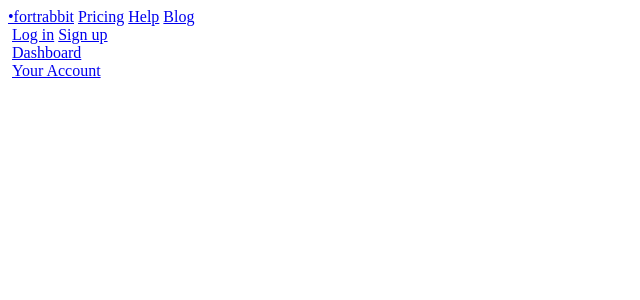
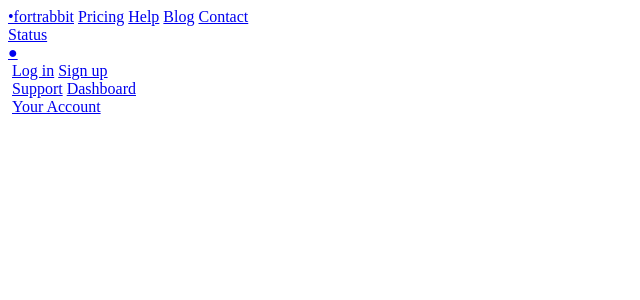
Before and after one commit to fortrabbit/legal, a PHP site: template propertiesnav.twig in a window 1280 px wide. Shown: the top 300 px of the page, without its empty margins (0-640 px from the left). Run offline with PHP 8.4, Linux system fonts and the light colour scheme; the template is opened without the code that fills it: most values are stand-ins (such as "Sample title", 1, 10 or a date in 2020); some libraries are stand-ins or nearby versions.

Commit message:
Squashed 'templates/snippets/shared-snippets/' changes from f2d6594..2108467
2108467 asdasd
2aa62e1 nav_account for actuveClass
6310b81 Merge commit 'dbcb822a82ea4ebe47ee1c60e912727515bef062' into style-update-x
1fd1d70 yep, quotes as son and other stuff.

git-subtree-dir: templates/snippets/shared-snippets
git-subtree-split: 2108467ccf1a5239c06688855874eb84a7985fbf

```diff
--- a/footer.twig
+++ b/footer.twig
@@ -1,6 +1,6 @@
 <footer class="spacertop">
 
-	<a href="{{ dashboard_url }}/signup?{{ campaign }}" class="action fwdcta phuge" id="{{ identifier|default('cta_lastaction_get_started_for_free') }}" data-user="unknown">
+	<a href="{{ dashboard_url }}/signup?{{ campaign }}" class="action fwdcta phuge spacertophuge" id="{{ identifier|default('cta_lastaction_get_started_for_free') }}" data-user="unknown">
 	    <div class="boldfont largetype">{{ button_wording_1|default('Test it for free') }}</div>
 	    <div>{{ button_wording_2|default('join more than  15k PHP developers') }}</div>
 	</a>
--- a/propertiesnav.twig
+++ b/propertiesnav.twig
@@ -4,7 +4,13 @@
         <a class="box" id="nav_pricing" href="{{ www_url }}/pricing">Pricing</a>
         <a class="box" id="nav_help" href="{{ help_url }}">Help</a>
         <a class="box" id="nav_blog" href="{{ blog_url }}">Blog</a>
-        {#<a class="box" id="nav_contact" href="{{ www_url }}/contact">Contact</a>#}
+        {# show contact for outsiders #}
+        <a class="box" id="nav_contact" href="{{ www_url }}/contact" data-user="unknown">Contact</a>
+        {# show status for insiders #}
+        <a class="box row" href="http://status.fortrabbit.com" id="status" data-user="known">
+            <div>Status</div>
+            <div class="auto flexright status none spacerleft">●</div>
+        </a>
     </div>
 
     <div class="flexright auto" style="padding-left:4px">
@@ -14,19 +20,18 @@
         </div>
 
         <div class="row gutter auto wrap" data-user="known">
+            <a id="nav_support" class="box" href="{{ dashboard_url }}/support">Support</a>
             <a id="nav_dashboard" class="box" href="{{ dashboard_url }}">Dashboard</a>
-            <a id="nav_dashboard" class="box row keep" href="{{ dashboard_url }}/account">
+            <a id="nav_account" class="box row keep" href="{{ dashboard_url }}/account">
                 <div>Your Account</div>
-                <div class="media face spacerleftnormal auto" id="gravatar"></div>
+                <div class="media face spacerleftnormal auto" data-gravatar></div>
             </a>
         </div>
     </div>
 </nav>
 
-
-{# TODO: load on bottom on page, set javascripts won't work, could only be used once #}
 <script>
     $(function(){
-        $('#gravatar').loadRemberedGravatar('[data-user="known"]','[data-user="unknown"]');
+        $('[data-gravatar]').loadRemberedGravatar('[data-user="known"]','[data-user="unknown"]');
     });
 </script>
```
